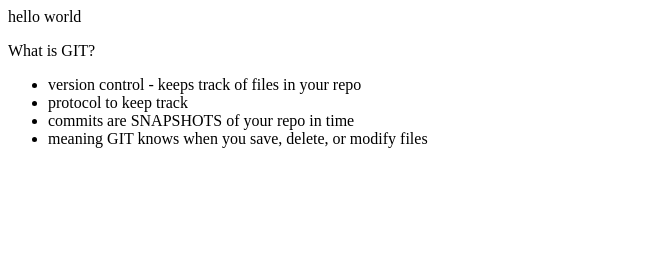
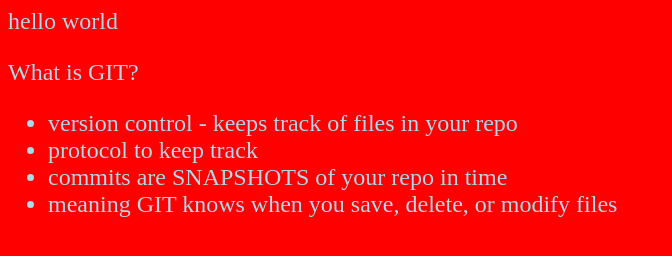
Before and after one commit to timcombs/test_repo, a plain HTML site: page index.html in a window 1280 px wide. Shown: the whole page, without its empty margins (0-672 px from the left). Drawn offline with Linux system fonts and the light colour scheme.

Commit message:
added styles.css and added a background color to the body tag

```diff
--- /dev/null
+++ b/css/styles.css
@@ -0,0 +1,5 @@
+body {
+  background-color: red;
+  color: lightblue;
+  font-size: 24px;
+}
--- a/index.html
+++ b/index.html
@@ -5,6 +5,7 @@
     <meta http-equiv="X-UA-Compatible" content="IE=edge" />
     <meta name="viewport" content="width=device-width, initial-scale=1.0" />
     <title>Document</title>
+    <link rel="stylesheet" href="css/styles.css" />
   </head>
 
   <body>
```
